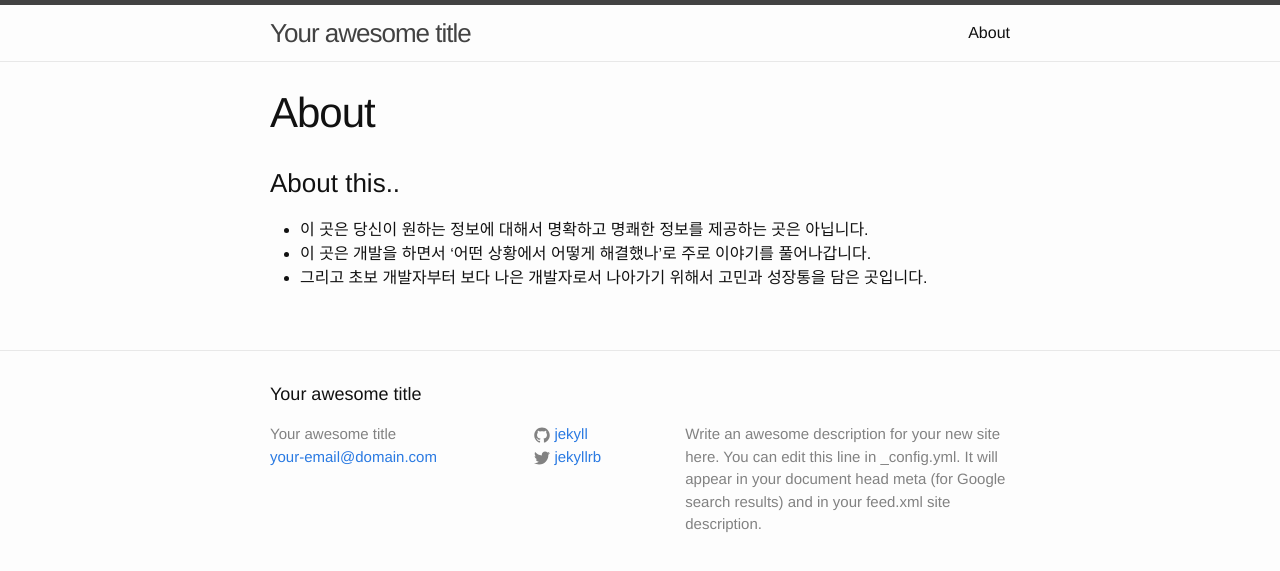
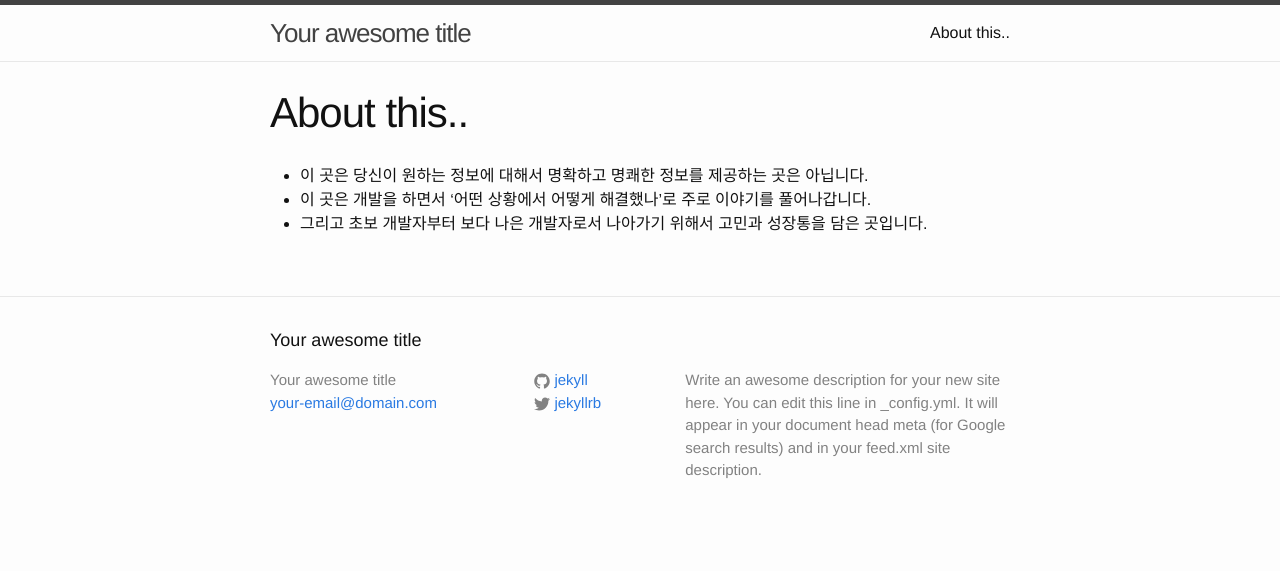
Before and after one commit to Noveloper/noveloper.github.com, a Jekyll site: the page built from about.md, in a window 1280 px wide. Shown: the top 571 px of the page. Built offline with Jekyll 4.4.1, drawn with Linux system fonts in a browser that asks for light colours.

Commit message:
Update about.md

```diff
--- a/about.md
+++ b/about.md
@@ -1,10 +1,9 @@
 ---
 layout: page
-title: About
+title: About this..
 permalink: /about/
 ---
 
-<h3>About this..</h3>
 - 이 곳은 당신이 원하는 정보에 대해서 명확하고 명쾌한 정보를 제공하는 곳은 아닙니다.
 - 이 곳은 개발을 하면서 '어떤 상황에서 어떻게 해결했나'로 주로 이야기를 풀어나갑니다.
 - 그리고 초보 개발자부터 보다 나은 개발자로서 나아가기 위해서 고민과 성장통을 담은 곳입니다.
```
